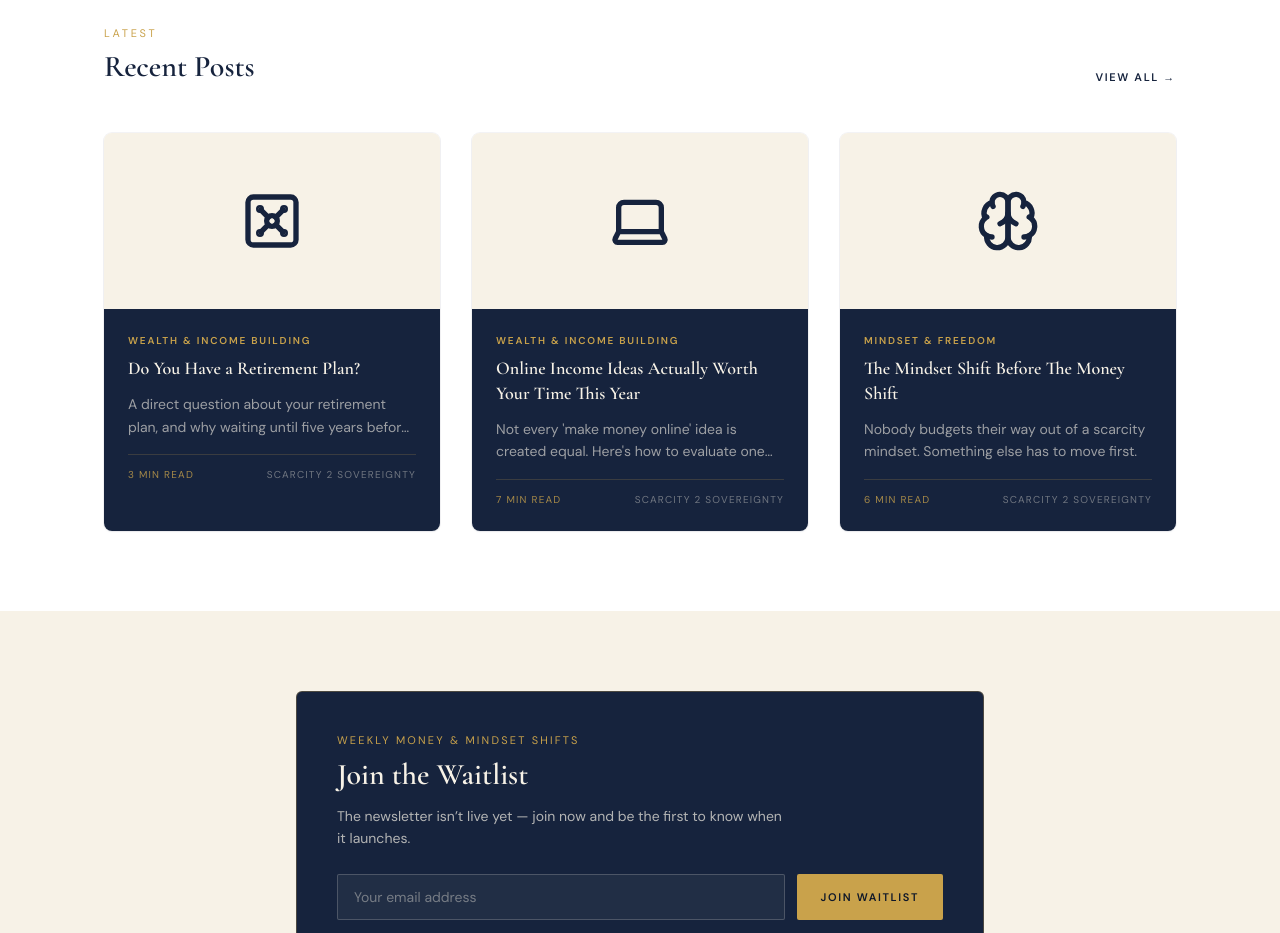
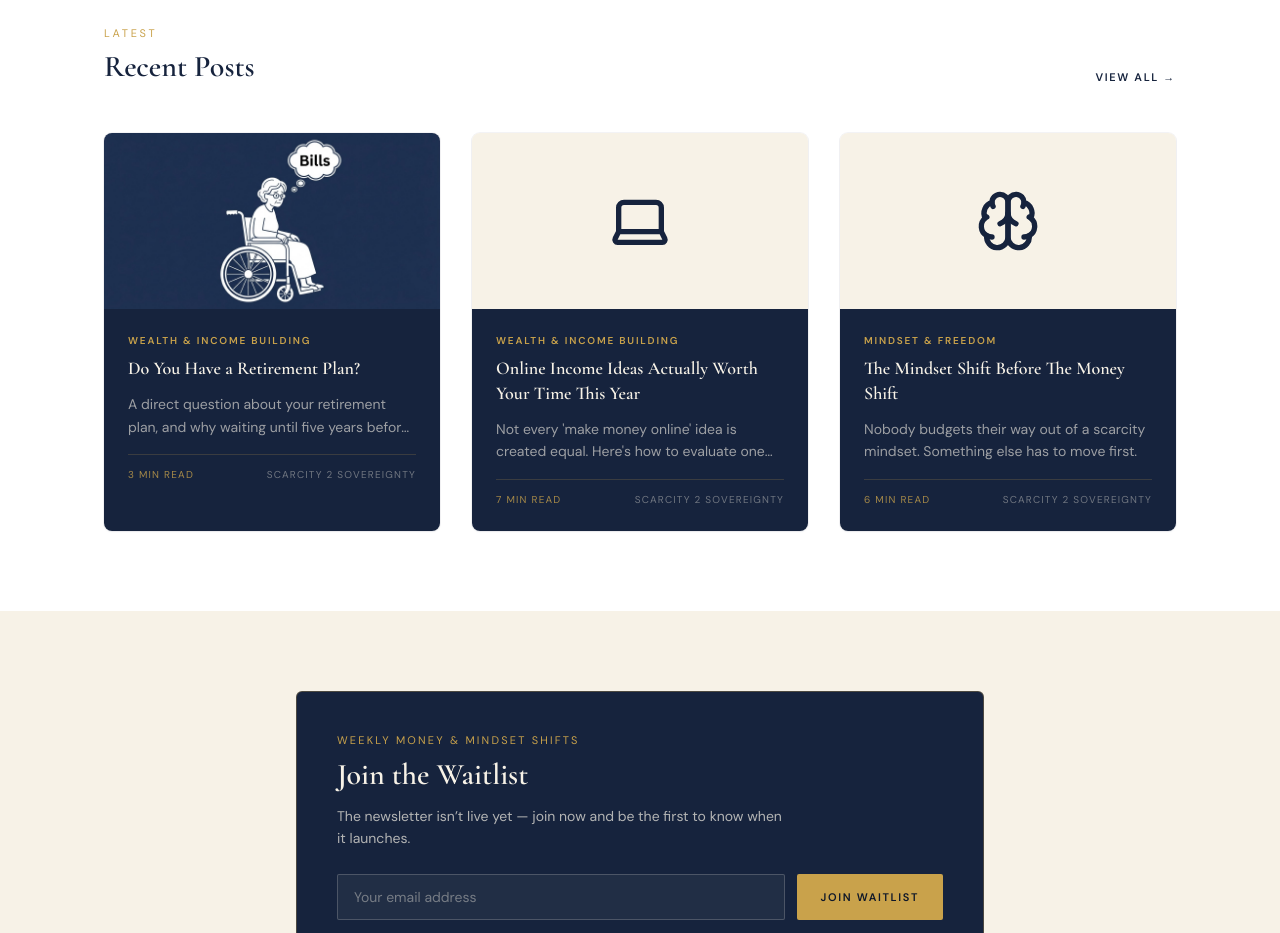
Before and after one commit to Ak-Lexzy1/Scarcity-to-Sovereignty-, a Next.js app: page / in a window 1280 px wide. Shown: the part 1240-2173 px from the top of the page. Built offline with nearby package versions, Linux system fonts and the light colour scheme.

Commit message:
Add image support to PostCard component

```diff
--- a/src/components/PostCard.tsx
+++ b/src/components/PostCard.tsx
@@ -1,4 +1,5 @@
 import Link from "next/link";
+import Image from "next/image";
 import { PostIcon } from "./Icons";
 import { getSegment } from "@/lib/segments";
 import type { PostMeta } from "@/lib/posts";
@@ -11,11 +12,20 @@ export default function PostCard({ post }: { post: PostMeta }) {
       href={`/blog/${post.slug}`}
       className="group flex flex-col overflow-hidden rounded-lg bg-white shadow-sm shadow-navy/5 ring-1 ring-navy/5 transition hover:shadow-md hover:shadow-navy/10"
     >
-      <div className="flex h-44 items-center justify-center bg-cream">
-        <PostIcon
-          name={post.icon}
-          className="h-16 w-16 stroke-navy transition group-hover:stroke-gold"
-        />
+      <div className="relative flex h-44 items-center justify-center overflow-hidden bg-cream">
+        {post.image ? (
+          <Image
+            src={post.image}
+            alt={post.title}
+            fill
+            className="object-cover"
+          />
+        ) : (
+          <PostIcon
+            name={post.icon}
+            className="h-16 w-16 stroke-navy transition group-hover:stroke-gold"
+          />
+        )}
       </div>
       <div className="flex flex-1 flex-col bg-navy px-6 py-6">
         <span className="text-[10px] font-semibold uppercase tracking-[0.18em] text-gold">
```
